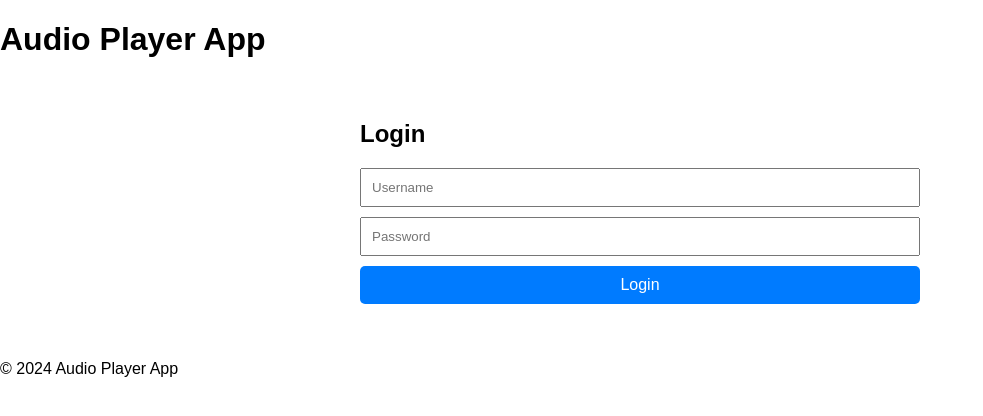
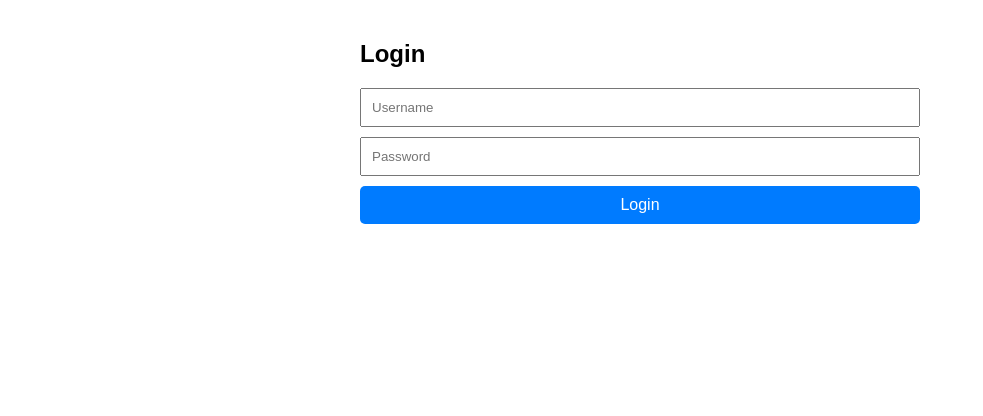
Before and after one commit to klmnkv/test_pleer, a React (Create React App) app: page /login in a window 1280 px wide. Shown: the top 416 px of the page, without its empty margins (0-983 px from the left). Built offline with nearby package versions, Linux system fonts and the light colour scheme.

Commit message:
nice try

```diff
--- a/src/App.js
+++ b/src/App.js
@@ -1,58 +1,34 @@
-import React, { useState, useEffect } from 'react';
-import { BrowserRouter as Router, Routes, Route, useLocation, useNavigate } from 'react-router-dom';
+import React, { useState } from 'react';
+import { BrowserRouter as Router, Route, Routes, Navigate } from 'react-router-dom';
+import ProtectedRoute from './components/ProtectedRoute';
 import LoginPage from './components/LoginPage';
 import UploadPage from './components/UploadPage';
 import PlayerPage from './components/PlayerPage';
-import ProtectedRoute from './components/ProtectedRoute';
 import './App.css';
 
-function App() {
-  const [auth, setAuth] = useState(false);
+
+
+const App = () => {
+  const [isAuthenticated, setIsAuthenticated] = useState(false);
 
   return (
     <Router>
-      <AppContent auth={auth} setAuth={setAuth} />
-    </Router>
-  );
-}
-
-function AppContent({ auth, setAuth }) {
-  const location = useLocation();
-  const navigate = useNavigate();
-
-  useEffect(() => {
-    const params = new URLSearchParams(location.search);
-    const audioUrl = params.get('url');
-    if (audioUrl) {
-      navigate(`/play?url=${encodeURIComponent(audioUrl)}`);
-    }
-  }, [location, navigate]);
-
-  return (
-    <div className="App">
-      <header className="App-header">
-        <h1>Audio Player App</h1>
-      </header>
-      <main>
       <Routes>
-          <Route path="/login" element={<LoginPage setAuth={setAuth} />} />
+        <Route path="/login" element={<LoginPage setAuth={setIsAuthenticated} />} />
+        <Route path="/play" element={<PlayerPage />} />
         <Route
-            path="/upload"
+          path="/admin"
           element={
-              <ProtectedRoute auth={auth}>
+            <ProtectedRoute auth={isAuthenticated}>
               <UploadPage />
             </ProtectedRoute>
           }
         />
-          <Route path="/play" element={<PlayerPage />} />
-          <Route path="/" element={auth ? <UploadPage /> : <LoginPage setAuth={setAuth} />} />
+        <Route path="/" element={<Navigate to="/login" />} />
+        <Route path="*" element={<Navigate to="/login" />} />
       </Routes>
-      </main>
-      <footer>
-        <p>© 2024 Audio Player App</p>
-      </footer>
-    </div>
+    </Router>
   );
-}
+};
 
 export default App;
```
Lines whose indentation alone changed are shown as unchanged.
